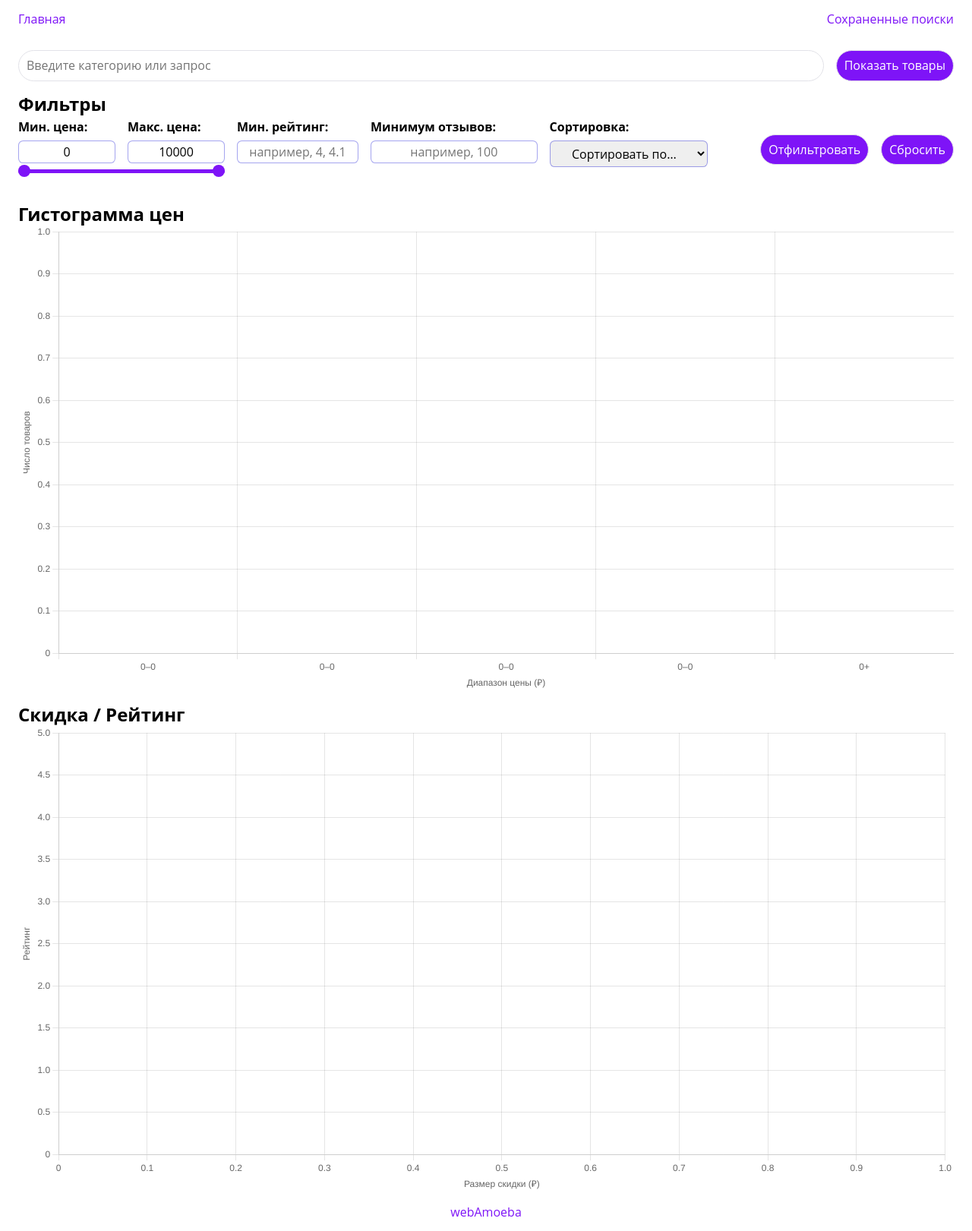
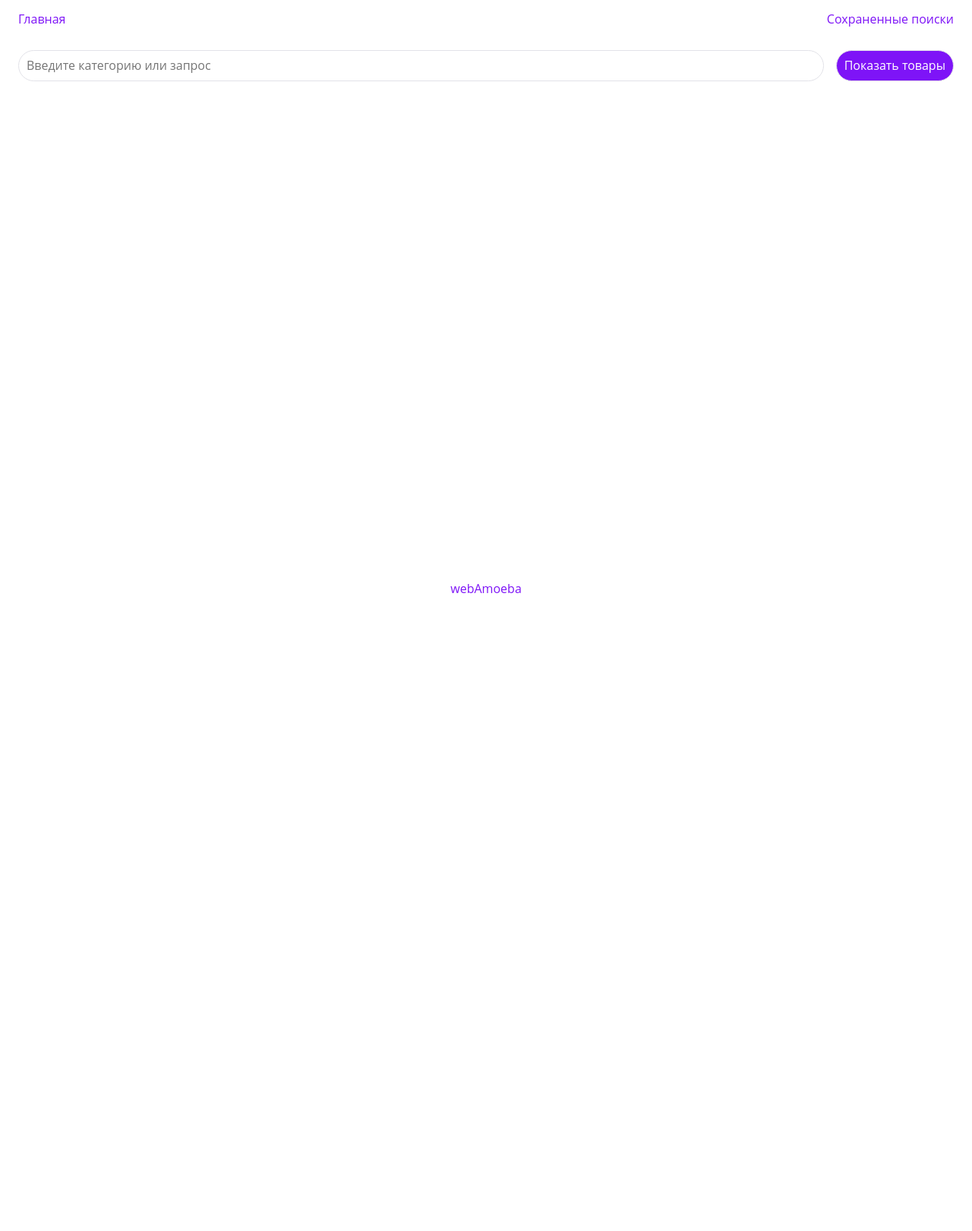
Before and after one commit to webAmoeba/wildberries-parser, a Django app: page / in a window 1280 px wide. Shown: the whole page at 76% size. After the commit the page ends 781 px from the top, so only its background shows below. Run offline with Django 5.2, Linux system fonts and the light colour scheme.

Commit message:
fix: update index.html

```diff
--- a/w_parser/templates/index.html
+++ b/w_parser/templates/index.html
@@ -18,6 +18,8 @@
         </div>
     </section>
 
+    {% if products %}
+        <div class="results hidden">
             <section class="section">
                 <div class="container">
                     <div class="filter">
@@ -26,7 +28,6 @@
                               method="get"
                               action="{% if search_id %}{% url 'search_products' search_id %}{% else %}{% url 'index' %}{% endif %}">
                             <input type="hidden" name="query" value="{{ query|escape }}">
-
                             {% comment %} Фильтр по цене (диапазон) {% endcomment %}
                             <div class="filter__type filter__prices">
                                 <div class="filter__price-inputs">
@@ -38,7 +39,6 @@
                                                min="0"
                                                value="{{ min_price|default_if_none:'0' }}">
                                     </label>
-
                                     <label>
                                         <b>Макс. цена:</b>
                                         <input type="number"
@@ -48,12 +48,10 @@
                                                value="{{ max_price|default_if_none:max_price|default_if_none:10000 }}">
                                     </label>
                                 </div>
-
                                 <div class="filter__range-inputs">
                                     <div class="filter__slider">
                                         <div class="filter__progress"></div>
                                     </div>
-
                                     <input type="range"
                                            min="0"
                                            max="{{ max_price }}"
@@ -67,9 +65,7 @@
                                            value="{{ max_price }}"
                                            class="filter__range-max">
                                 </div>
-
                             </div>
-
                             {% comment %} Фильтр по рейтингу {% endcomment %}
                             <div class="filter__type">
                                 <label>
@@ -85,7 +81,6 @@
                                            oninput="const max = parseFloat(this.max); if (this.valueAsNumber > max) { this.value = max; }">
                                 </label>
                             </div>
-
                             {% comment %} Фильтр по количеству отзывов {% endcomment %}
                             <div class="filter__type">
                                 <label>
@@ -96,10 +91,8 @@
                                            min="0"
                                            placeholder="например, 100"
                                            value="{{ min_reviews|default_if_none:'' }}">
-
                                 </label>
                             </div>
-
                             {% comment %} Сортировка {% endcomment %}
                             <div class="filter__type">
                                 <label>
@@ -110,11 +103,17 @@
                                         <option value="name_desc" {% if sort_by == 'name_desc' %}selected{% endif %}>Названию (Я-А)</option>
                                         <option value="price_asc" {% if sort_by == 'price_asc' %}selected{% endif %}>Цене (возр.)</option>
                                         <option value="price_desc"
-                                        {% if sort_by == 'price_desc' %}selected{% endif %}>Цене (убыв.)</option>
+                                                {% if sort_by == 'price_desc' %}selected{% endif %}>
+                                            Цене (убыв.)
+                                        </option>
                                         <option value="rating_asc"
-                                        {% if sort_by == 'rating_asc' %}selected{% endif %}>Рейтингу (возр.)</option>
+                                                {% if sort_by == 'rating_asc' %}selected{% endif %}>
+                                            Рейтингу (возр.)
+                                        </option>
                                         <option value="rating_desc"
-                                        {% if sort_by == 'rating_desc' %}selected{% endif %}>Рейтингу (убыв.)</option>
+                                                {% if sort_by == 'rating_desc' %}selected{% endif %}>
+                                            Рейтингу (убыв.)
+                                        </option>
                                         <option value="reviews_asc"
                                                 {% if sort_by == 'reviews_asc' %}selected{% endif %}>
                                             Кол-ву отзывов (возр.)
@@ -126,7 +125,6 @@
                                     </select>
                                 </label>
                             </div>
-
                             <div class="filter__buttons">
                                 <button class="button" type="submit">Отфильтровать</button>
                                 <a href="{% if search_id %}{% url 'search_products' search_id %}{% else %}{% url 'index' %}?query={{ query|urlencode }}{% endif %}"
@@ -136,11 +134,9 @@
                     </div>
                 </div>
             </section>
-
             <section class="section output">
                 <h2 class="visually-hidden">Вывод запроса</h2>
 
-        {% if products %}
                 <div class="container">
                     <div class="output__table">
                         <table>
@@ -167,38 +163,36 @@
                             </tbody>
                         </table>
                     </div>
-
                     <button type="button" class="button" id="save-results">Сохранить поиск</button>
                 </div>
 
+            </section>
+            <section class="section">
+                <div class="container">
+                    <h2>Гистограмма цен</h2>
+                    <div>
+                        <canvas id="priceHistogramCanvas"></canvas>
+                    </div>
+                </div>
+            </section>
+            <section class="section">
+                <div class="container">
+                    <h2>Скидка / Рейтинг</h2>
+                    <canvas id="discountRatingCanvas"></canvas>
+                </div>
+            </section>
+        </div>
+
     {% else %}
-
         {% if query %}
+            <div class="section">
                 <div class="container">
                     <p>
                         По запросу <b>{{ query }}</b> ничего не найдено.
                     </p>
                 </div>
+            </div>
         {% endif %}
     {% endif %}
-    </section>
-
-    <section class="section">
-        <div class="container">
-            <h2>Гистограмма цен</h2>
-
-            <div>
-                <canvas id="priceHistogramCanvas"></canvas>
-            </div>
-        </div>
-    </section>
-
-    <section class="section">
-        <div class="container">
-            <h2>Скидка / Рейтинг</h2>
-
-            <canvas id="discountRatingCanvas"></canvas>
-        </div>
-    </section>
 
 {% endblock %}
```
Lines whose indentation alone changed are shown as unchanged.
